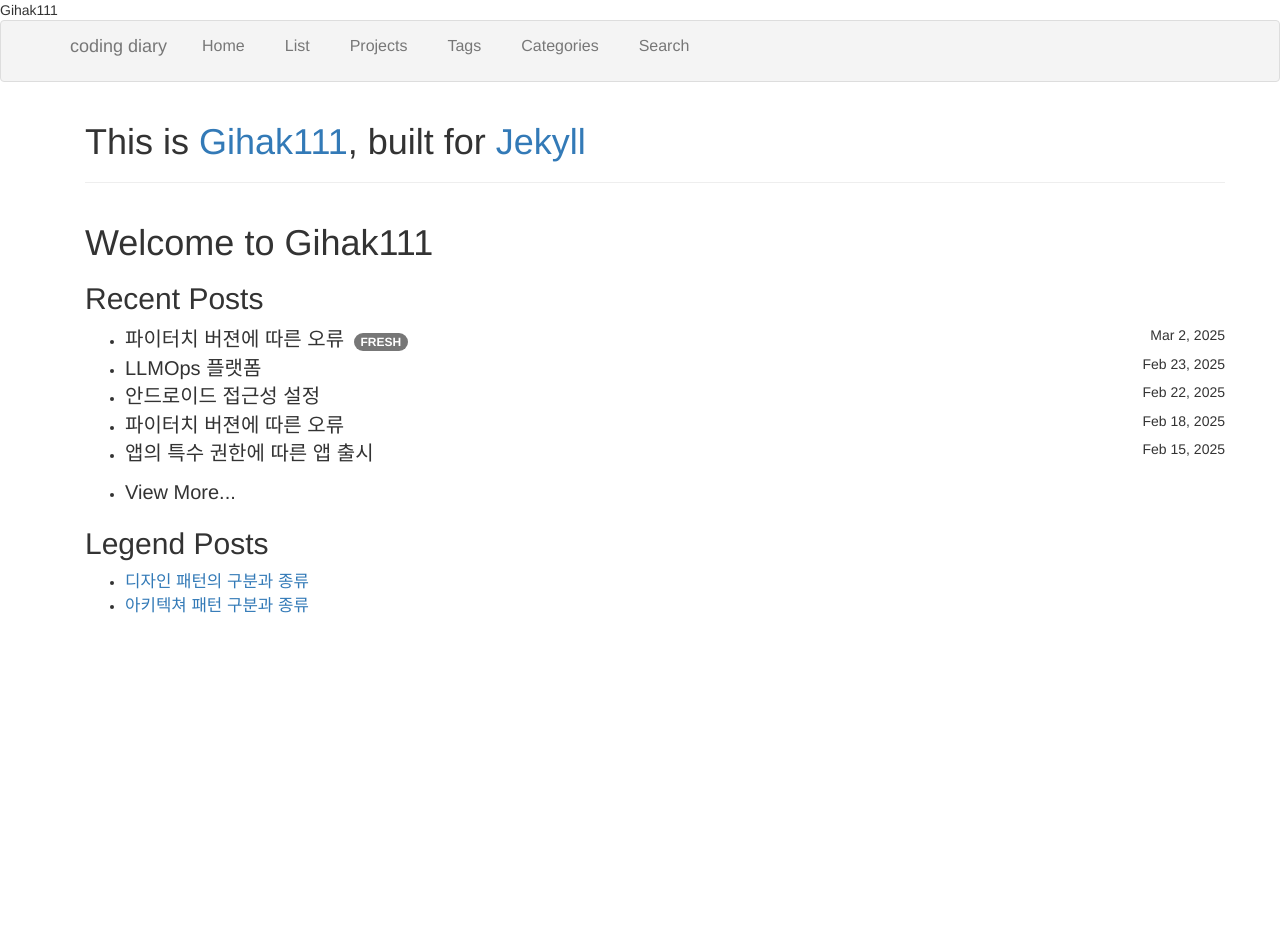
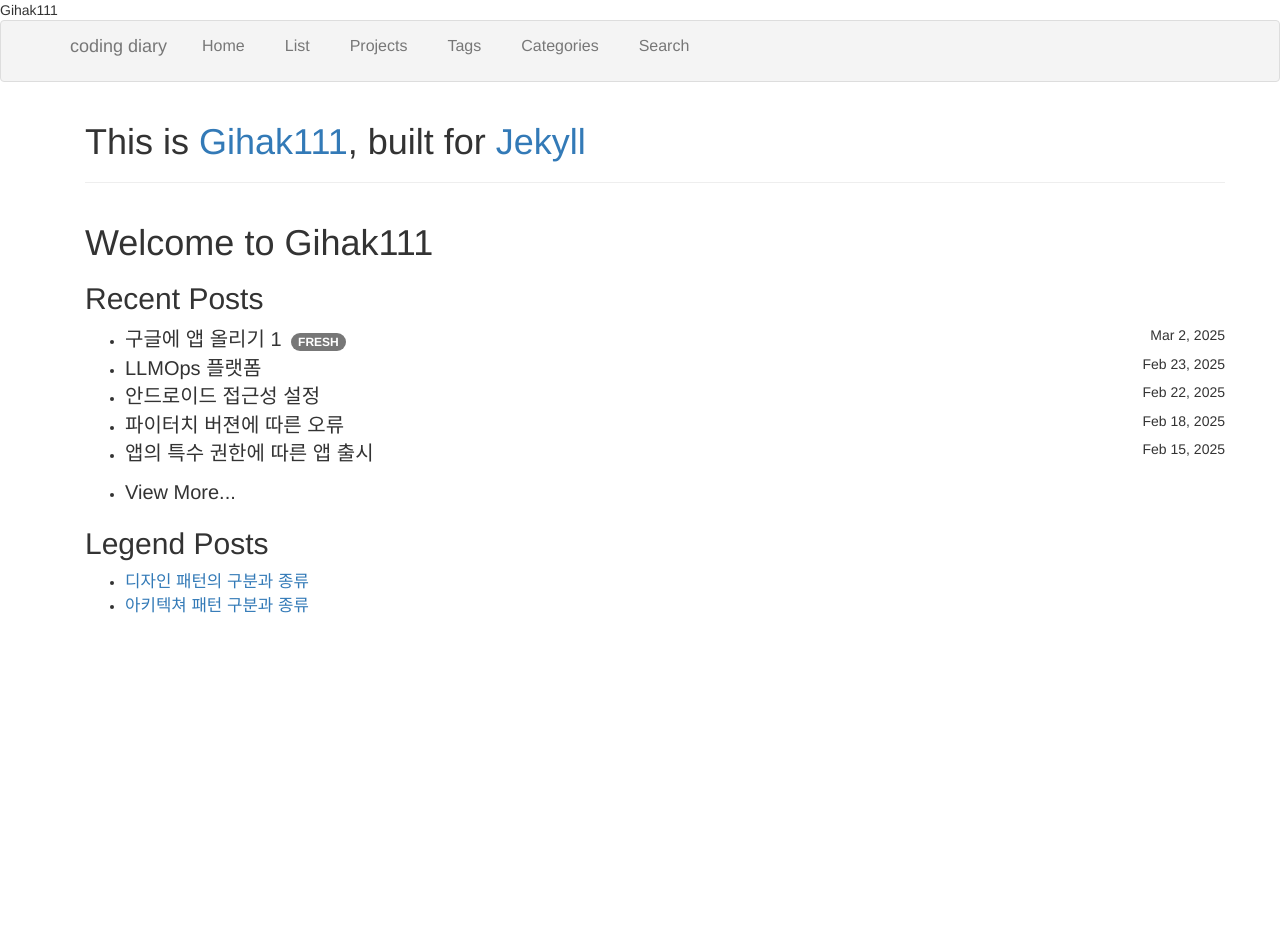
Before and after one commit to Gihak111/Gihak111.github.io, a Jekyll site: the page built from index.html, in a window 1280 px wide. Built offline with Jekyll 4.4.1, drawn with Linux system fonts in a browser that asks for light colours; the list of posts is cut into pages by our own code.

Commit message:
Update 2025-03-02-how_to_upload_App_in_google_playstore_upload.md

```diff
--- a/_posts/2025-03-02-how_to_upload_App_in_google_playstore_upload.md
+++ b/_posts/2025-03-02-how_to_upload_App_in_google_playstore_upload.md
@@ -1,6 +1,6 @@
 ---
 layout: single
-title:  "파이터치 버젼에 따른 오류"
+title:  "구글에 앱 올리기 1"
 categories: "Google"
 tag: "code"
 toc: true
```
